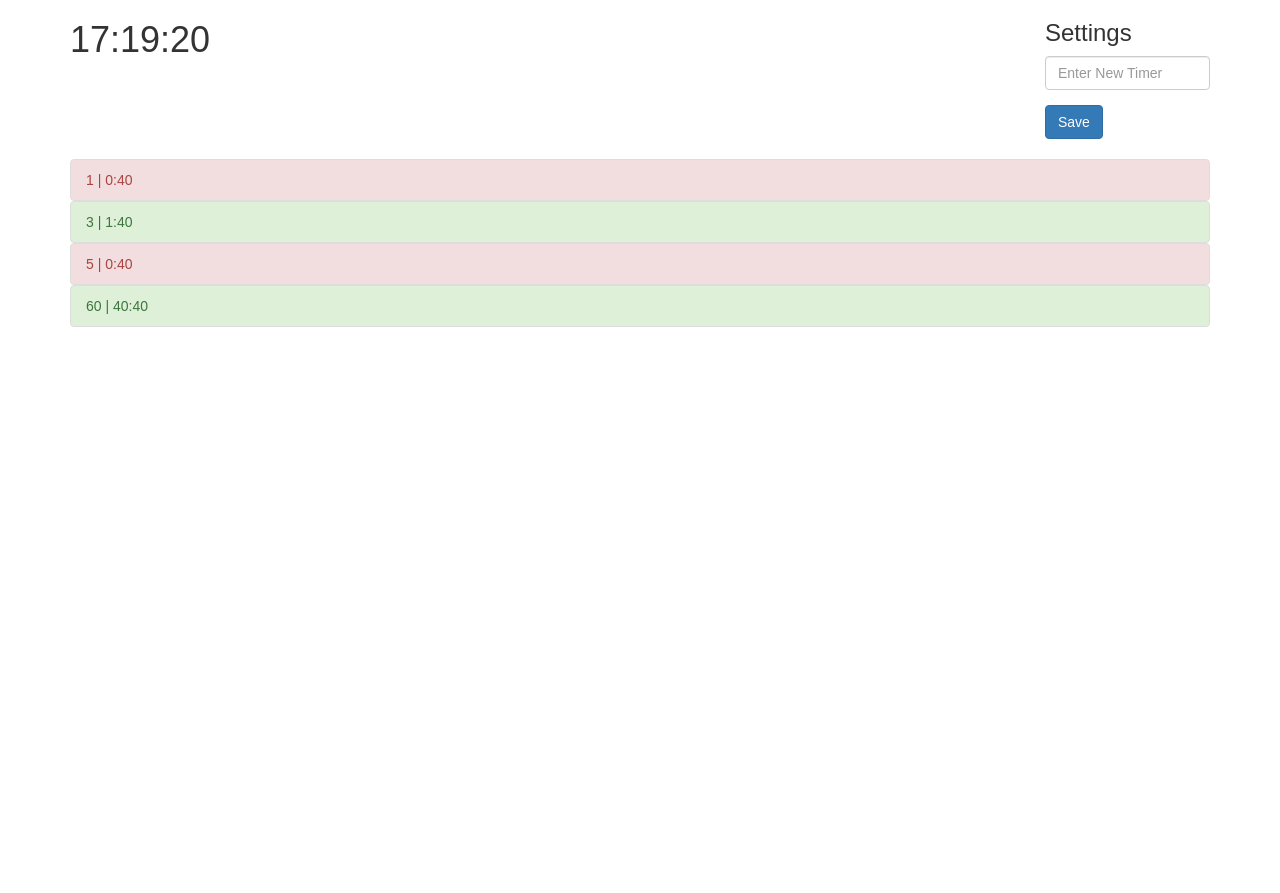
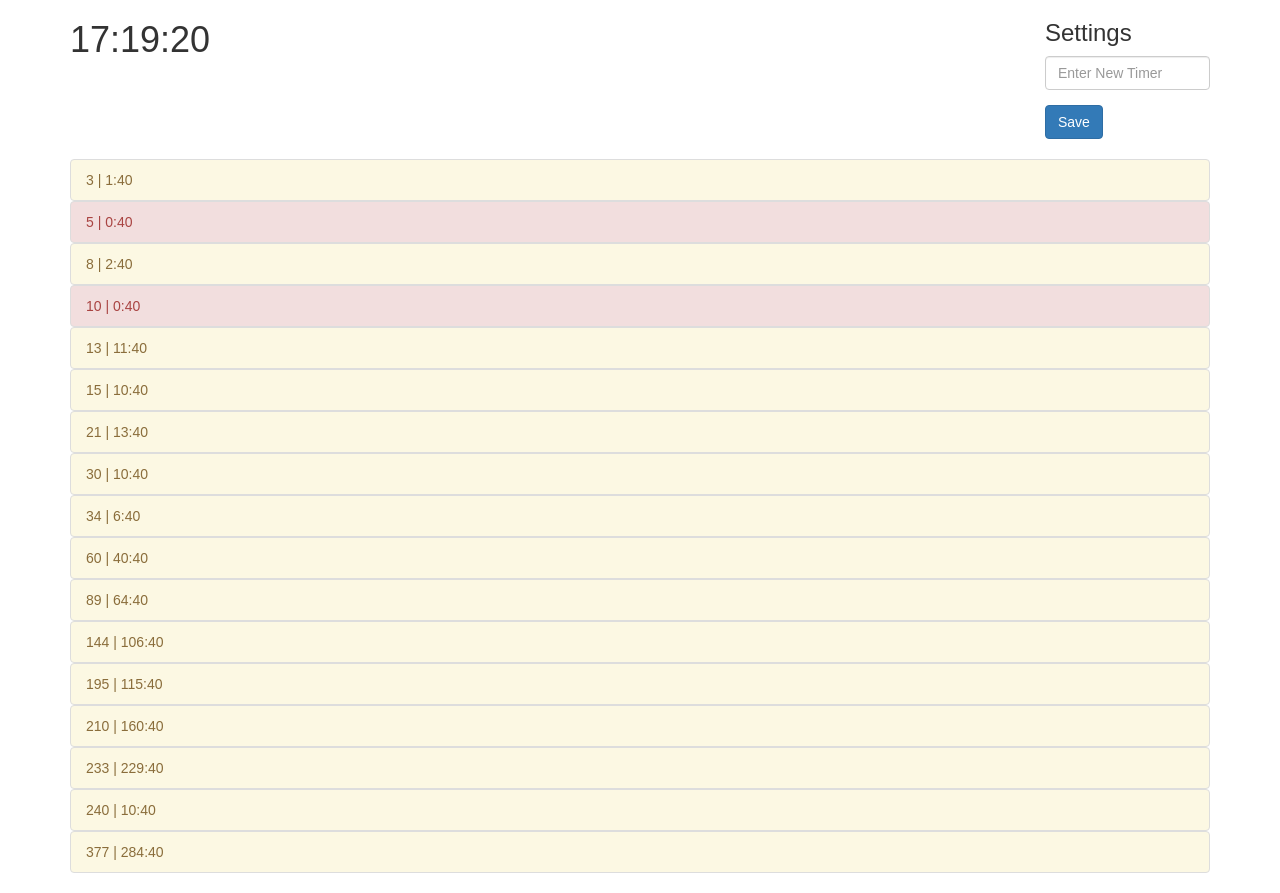
Before and after one commit to zrayyes/Candle-Timer-2, a React (Create React App) app: page / in a window 1280 px wide. Before the commit the page ends 800 px from the top, so only its background shows below. Built offline with nearby package versions, Linux system fonts and the light colour scheme.

Commit message:
Added color change for first minute

```diff
--- a/src/assets/initialState.json
+++ b/src/assets/initialState.json
@@ -1,5 +1,5 @@
 {
-    "timers": [1,3,5,60],
+    "timers": [3, 5, 8, 10, 13, 15, 21, 30, 34, 60,89,144,195,210,233,240,377],
     "est": "00:00:00",
     "vibrate": {
         "enabled": true,
--- a/src/components/TimerItem.js
+++ b/src/components/TimerItem.js
@@ -2,7 +2,7 @@ import React, { Component } from 'react';
 import C from "../constants";
 import {connect} from "react-redux";
 
-let minutes = 0;
+let minute = 0;
 let seconds = 0;
 
 class TimerItem extends Component {
@@ -20,13 +20,13 @@ class TimerItem extends Component {
         }
 
         let time = this.props.est.split(":");
-        minutes = this.props.minute - (((time[0] - hourStart) * 60 + (time[1] - minuteStart))%(this.props.minute)) - 1;
+        minute = this.props.minute - (((time[0] - hourStart) * 60 + (time[1] - minuteStart))%(this.props.minute)) - 1;
         seconds = 60-time[2];
     };
 
     // Play a sound or vibrate when reaching the final minute in a timer
     notify(){
-        if(this.props.vibrate.enabled && ((minutes === 0) && (seconds === 59))){
+        if(this.props.vibrate.enabled && ((minute === 0) && (seconds === 59))){
             navigator.vibrate(this.props.vibrate.duration);
         }
     }
@@ -36,10 +36,13 @@ class TimerItem extends Component {
         this.notify();
         return (
             <div>
-                <li className={(minutes > 0) ?
+                {/* Check if last or first minute */}
+                <li className={(minute === 0) ?
+                    "list-group-item list-group-item-danger" :
+                    (minute === (this.props.minute - 1)) ?
                     "list-group-item list-group-item-success" :
-                    "list-group-item list-group-item-danger"}>
-                    {this.props.minute} | {minutes}:{seconds}
+                    "list-group-item list-group-item-warning"}>
+                    {this.props.minute} | {minute}:{seconds}
                 </li>
             </div>
         );
```
